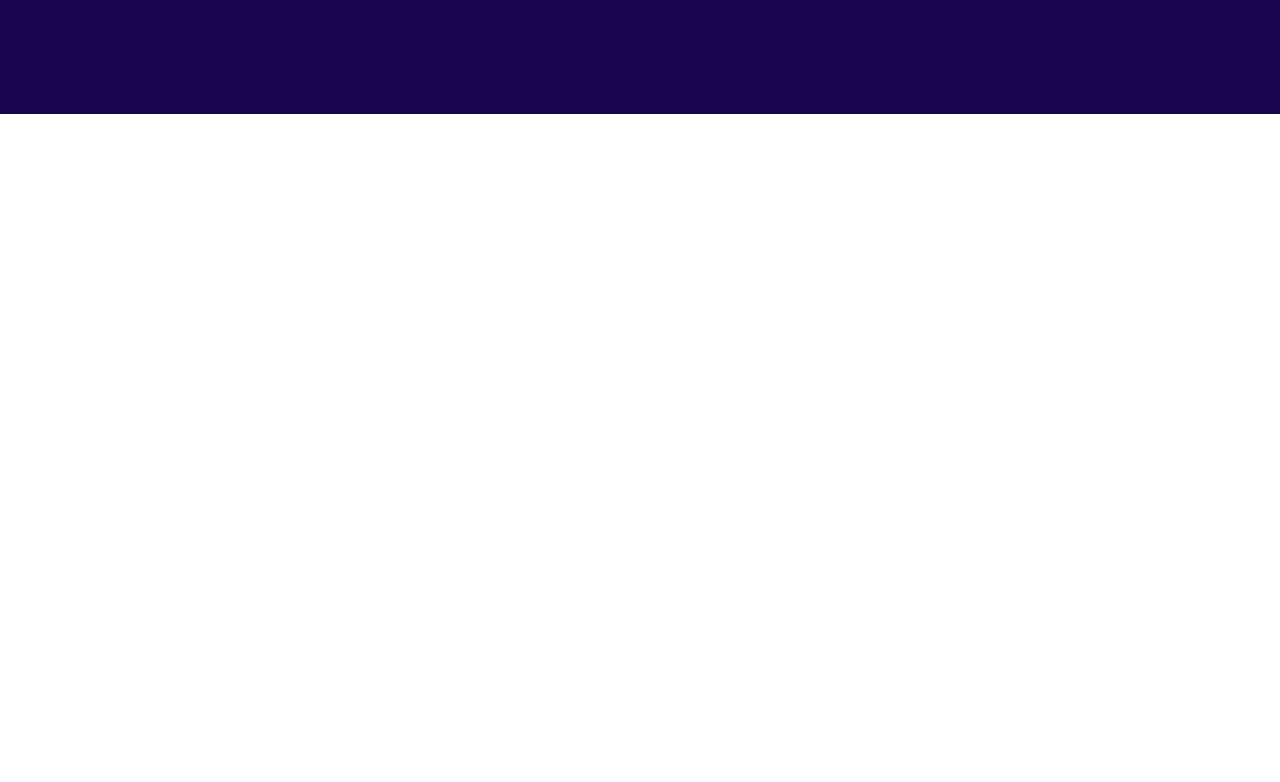
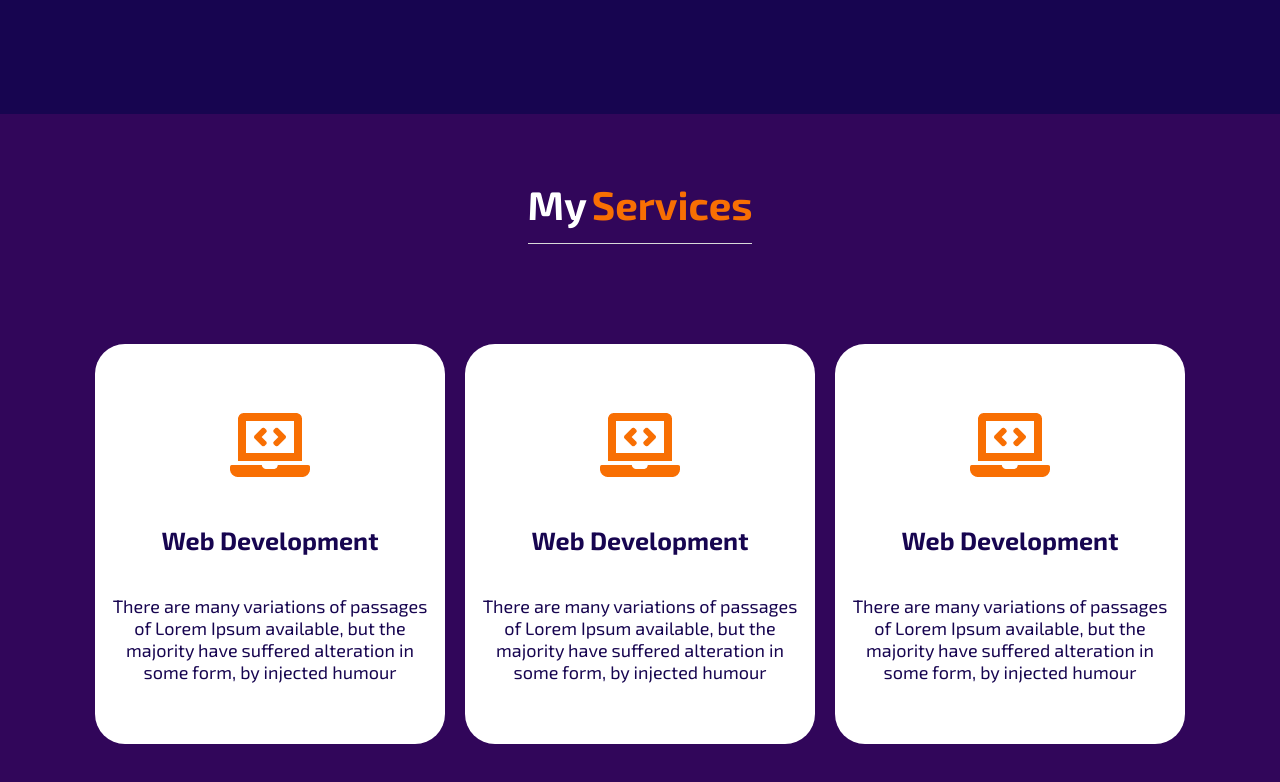
Before and after one commit to datdudu/portifolio-simples, a React (Vite) app: page /banner in a window 1280 px wide. Shown: the part 1417-2199 px from the top of the page. Before the commit the page ends 1531 px from the top, so only its background shows below. Built offline with nearby package versions, Linux system fonts and the light colour scheme.

Commit message:
adicionando service

```diff
--- a/src/App.jsx
+++ b/src/App.jsx
@@ -1,6 +1,7 @@
 import './App.css'
 import Header from './views/Header.jsx'
 import About from './views/About.jsx'
+import Service from './views/Service.jsx'
 import { Outlet } from 'react-router-dom'
 function App() {
 
@@ -9,6 +10,7 @@ function App() {
       <Header />
       <Outlet />
       <About />
+      <Service />
     </>
   )
 }
--- a/src/components/About/AboutTitle/AboutTitle.jsx
+++ b/src/components/About/AboutTitle/AboutTitle.jsx
@@ -3,7 +3,6 @@ import './AboutTitle.css'
 function AboutTitle(){
     return(
         <>
-
             <h2 className='about-title'>About<span className="orange">Me</span></h2>
         </>
     )
--- /dev/null
+++ b/src/components/Service/Service.css
@@ -0,0 +1,12 @@
+.service{
+    display: flex;
+    flex-direction: column;
+    align-items: center;
+    padding: 66px;
+    background-color: #31065A;
+}
+
+.service .service-cards{
+    display: flex;
+    gap: 20px;
+}
--- /dev/null
+++ b/src/components/Service/ServiceCard/ServiceCard.css
@@ -0,0 +1,22 @@
+.service-card{
+    width: 350px;
+    height: 400px;
+    display: flex;
+    flex-direction: column;
+    align-items: center;
+    padding: 15px;
+    gap: 40px;
+    justify-content: center;
+    background-color: white;
+    color: #170550;
+    border-radius: 30px;
+}
+
+.service-card h3{
+    font-size: 25px;
+}
+
+.service-card p {
+    text-align: center;
+    font-size: 18px;
+}
--- /dev/null
+++ b/src/components/Service/ServiceCard/ServiceCard.jsx
@@ -0,0 +1,15 @@
+import './ServiceCard.css'
+import LaptopImage from '../../../assets/laptop-code.png'
+function ServiceCard(){
+    return(
+        <>
+            <div className='service-card'>
+                <img src={LaptopImage} alt="" />
+                <h3>Web Development</h3>
+                <p>There are many variations of passages of Lorem Ipsum available, but the majority have suffered alteration in some form, by injected humour</p>
+            </div>
+        </>
+    )
+}
+
+export default ServiceCard
--- /dev/null
+++ b/src/components/Service/ServiceTitle/ServiceTitle.css
@@ -0,0 +1,12 @@
+.service-title{
+    font-size: 40px;
+    color: white;
+    padding-bottom: 15px;
+    border-bottom: 1px solid #D9D9D9;
+    margin-bottom: 100px;
+}
+
+.service-title .orange{
+    margin-left: 5px;
+    color: #F86F03;
+}
--- /dev/null
+++ b/src/components/Service/ServiceTitle/ServiceTitle.jsx
@@ -0,0 +1,11 @@
+import './ServiceTitle.css'
+
+function ServiceTitle(){
+    return(
+        <>
+            <h2 className='service-title'>My<span className="orange">Services</span></h2>
+        </>
+    )
+}
+
+export default ServiceTitle
--- a/src/views/Service.jsx
+++ b/src/views/Service.jsx
@@ -0,0 +1,22 @@
+import '../components/Service/Service.css'
+import ServiceCard from '../components/Service/ServiceCard/ServiceCard'
+import ServiceTitle from '../components/Service/ServiceTitle/ServiceTitle'
+
+function Service(){
+    return(
+        <>
+            <div className='service'>
+                <ServiceTitle />
+
+                <div className='service-cards'>
+                    <ServiceCard />
+                    <ServiceCard />
+                    <ServiceCard />
+                </div>
+            </div>
+
+        </>
+    )
+}
+
+export default Service
```
Also changed, not shown: src/assets/laptop-code.png (added).
